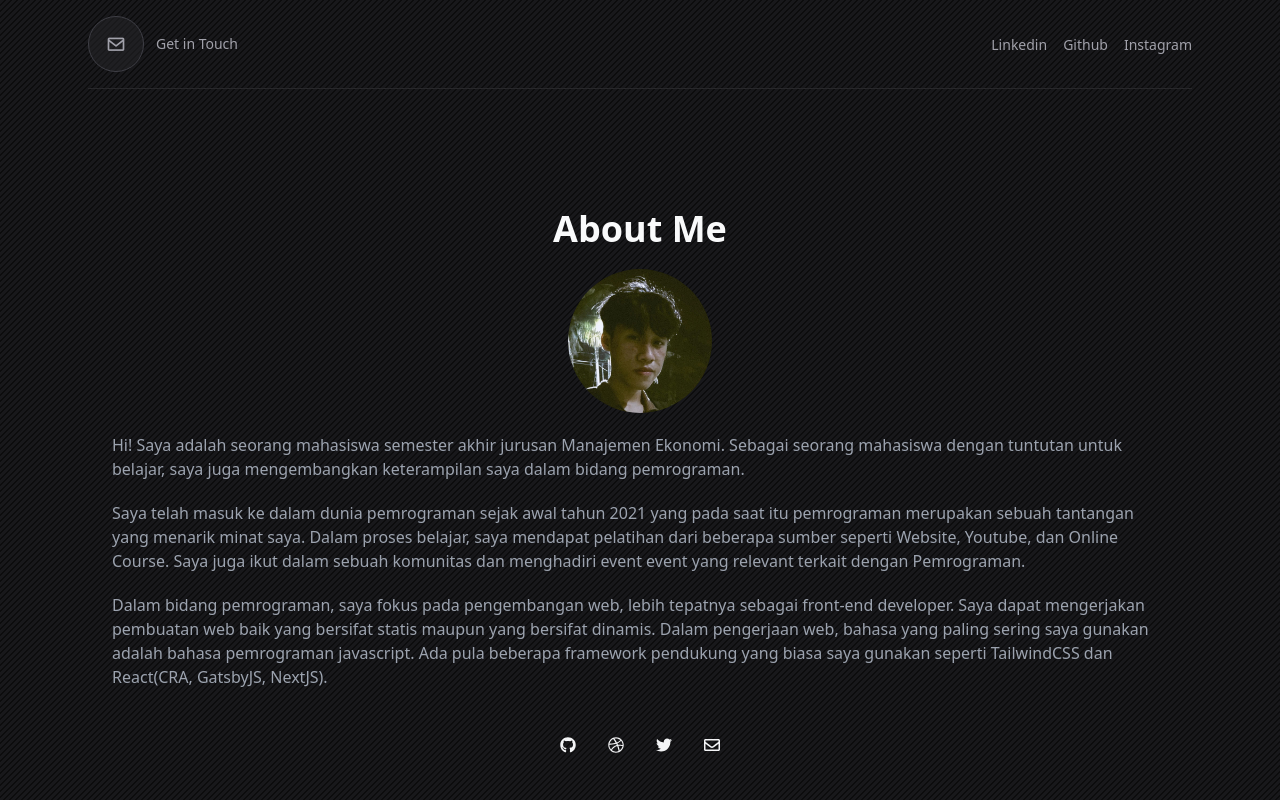
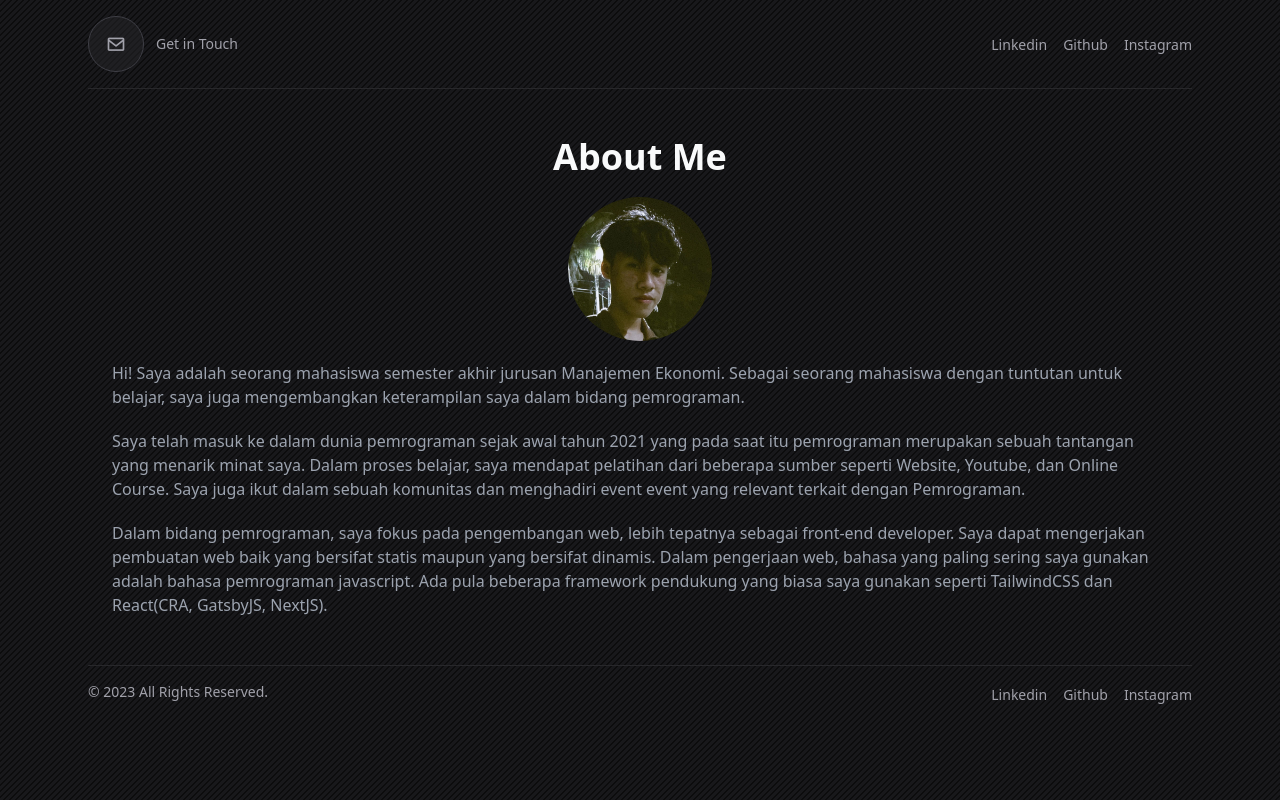
Before and after one commit to ganimalqudhaifi/personal-web, a Next.js app: page / in a window 1280 px wide. Built offline with nearby package versions, Linux system fonts and the light colour scheme.

Commit message:
feat(home_page): add footer and links to social media

```diff
--- a/pages/index.js
+++ b/pages/index.js
@@ -26,7 +26,7 @@ export default function Index() {
 						</ul>
 					</nav>
 
-					<div className="pt-12">
+					<div >
 						<div className="m-6 space-y-5">
 							<h4 className="text-4xl font-semibold text-center">About Me</h4>
 							<div className="w-full flex items-center justify-center">
@@ -40,29 +40,19 @@ export default function Index() {
 								<p className="text-gray-400">Dalam bidang pemrograman, saya fokus pada pengembangan web, lebih tepatnya sebagai front-end developer. Saya dapat mengerjakan pembuatan web baik yang bersifat statis maupun yang bersifat dinamis. Dalam pengerjaan web, bahasa yang paling sering saya gunakan adalah bahasa pemrograman javascript. Ada pula beberapa framework pendukung yang biasa saya gunakan seperti TailwindCSS dan React(CRA, GatsbyJS, NextJS).</p>
 							</div>
 						</div>
-						<div className="flex justify-center pt-4 space-x-4 align-center">
-							<a rel="noopener noreferrer" href="#" aria-label="GitHub" className="p-2 rounded-md text-gray-100 hover:text-purple-400">
-								<svg viewBox="0 0 496 512" xmlns="http://www.w3.org/2000/svg" className="w-4 h-4 fill-current">
-									<path d="M165.9 397.4c0 2-2.3 3.6-5.2 3.6-3.3.3-5.6-1.3-5.6-3.6 0-2 2.3-3.6 5.2-3.6 3-.3 5.6 1.3 5.6 3.6zm-31.1-4.5c-.7 2 1.3 4.3 4.3 4.9 2.6 1 5.6 0 6.2-2s-1.3-4.3-4.3-5.2c-2.6-.7-5.5.3-6.2 2.3zm44.2-1.7c-2.9.7-4.9 2.6-4.6 4.9.3 2 2.9 3.3 5.9 2.6 2.9-.7 4.9-2.6 4.6-4.6-.3-1.9-3-3.2-5.9-2.9zM244.8 8C106.1 8 0 113.3 0 252c0 110.9 69.8 205.8 169.5 239.2 12.8 2.3 17.3-5.6 17.3-12.1 0-6.2-.3-40.4-.3-61.4 0 0-70 15-84.7-29.8 0 0-11.4-29.1-27.8-36.6 0 0-22.9-15.7 1.6-15.4 0 0 24.9 2 38.6 25.8 21.9 38.6 58.6 27.5 72.9 20.9 2.3-16 8.8-27.1 16-33.7-55.9-6.2-112.3-14.3-112.3-110.5 0-27.5 7.6-41.3 23.6-58.9-2.6-6.5-11.1-33.3 2.6-67.9 20.9-6.5 69 27 69 27 20-5.6 41.5-8.5 62.8-8.5s42.8 2.9 62.8 8.5c0 0 48.1-33.6 69-27 13.7 34.7 5.2 61.4 2.6 67.9 16 17.7 25.8 31.5 25.8 58.9 0 96.5-58.9 104.2-114.8 110.5 9.2 7.9 17 22.9 17 46.4 0 33.7-.3 75.4-.3 83.6 0 6.5 4.6 14.4 17.3 12.1C428.2 457.8 496 362.9 496 252 496 113.3 383.5 8 244.8 8zM97.2 352.9c-1.3 1-1 3.3.7 5.2 1.6 1.6 3.9 2.3 5.2 1 1.3-1 1-3.3-.7-5.2-1.6-1.6-3.9-2.3-5.2-1zm-10.8-8.1c-.7 1.3.3 2.9 2.3 3.9 1.6 1 3.6.7 4.3-.7.7-1.3-.3-2.9-2.3-3.9-2-.6-3.6-.3-4.3.7zm32.4 35.6c-1.6 1.3-1 4.3 1.3 6.2 2.3 2.3 5.2 2.6 6.5 1 1.3-1.3.7-4.3-1.3-6.2-2.2-2.3-5.2-2.6-6.5-1zm-11.4-14.7c-1.6 1-1.6 3.6 0 5.9 1.6 2.3 4.3 3.3 5.6 2.3 1.6-1.3 1.6-3.9 0-6.2-1.4-2.3-4-3.3-5.6-2z"></path>
-								</svg>
-							</a>
-							<a rel="noopener noreferrer" href="#" aria-label="Dribble" className="p-2 rounded-md text-gray-100 hover:text-purple-400">
-								<svg viewBox="0 0 512 512" xmlns="http://www.w3.org/2000/svg" className="w-4 h-4 fill-current">
-									<path d="M256 8C119.252 8 8 119.252 8 256s111.252 248 248 248 248-111.252 248-248S392.748 8 256 8zm163.97 114.366c29.503 36.046 47.369 81.957 47.835 131.955-6.984-1.477-77.018-15.682-147.502-6.818-5.752-14.041-11.181-26.393-18.617-41.614 78.321-31.977 113.818-77.482 118.284-83.523zM396.421 97.87c-3.81 5.427-35.697 48.286-111.021 76.519-34.712-63.776-73.185-116.168-79.04-124.008 67.176-16.193 137.966 1.27 190.061 47.489zm-230.48-33.25c5.585 7.659 43.438 60.116 78.537 122.509-99.087 26.313-186.36 25.934-195.834 25.809C62.38 147.205 106.678 92.573 165.941 64.62zM44.17 256.323c0-2.166.043-4.322.108-6.473 9.268.19 111.92 1.513 217.706-30.146 6.064 11.868 11.857 23.915 17.174 35.949-76.599 21.575-146.194 83.527-180.531 142.306C64.794 360.405 44.17 310.73 44.17 256.323zm81.807 167.113c22.127-45.233 82.178-103.622 167.579-132.756 29.74 77.283 42.039 142.053 45.189 160.638-68.112 29.013-150.015 21.053-212.768-27.882zm248.38 8.489c-2.171-12.886-13.446-74.897-41.152-151.033 66.38-10.626 124.7 6.768 131.947 9.055-9.442 58.941-43.273 109.844-90.795 141.978z"></path>
-								</svg>
-							</a>
-							<a rel="noopener noreferrer" href="#" aria-label="Twitter" className="p-2 rounded-md text-gray-100 hover:text-purple-400">
-								<svg viewBox="0 0 512 512" xmlns="http://www.w3.org/2000/svg" className="w-4 h-4 fill-current">
-									<path d="M459.37 151.716c.325 4.548.325 9.097.325 13.645 0 138.72-105.583 298.558-298.558 298.558-59.452 0-114.68-17.219-161.137-47.106 8.447.974 16.568 1.299 25.34 1.299 49.055 0 94.213-16.568 130.274-44.832-46.132-.975-84.792-31.188-98.112-72.772 6.498.974 12.995 1.624 19.818 1.624 9.421 0 18.843-1.3 27.614-3.573-48.081-9.747-84.143-51.98-84.143-102.985v-1.299c13.969 7.797 30.214 12.67 47.431 13.319-28.264-18.843-46.781-51.005-46.781-87.391 0-19.492 5.197-37.36 14.294-52.954 51.655 63.675 129.3 105.258 216.365 109.807-1.624-7.797-2.599-15.918-2.599-24.04 0-57.828 46.782-104.934 104.934-104.934 30.213 0 57.502 12.67 76.67 33.137 23.715-4.548 46.456-13.32 66.599-25.34-7.798 24.366-24.366 44.833-46.132 57.827 21.117-2.273 41.584-8.122 60.426-16.243-14.292 20.791-32.161 39.308-52.628 54.253z"></path>
-								</svg>
-							</a>
-							<a rel="noopener noreferrer" href="#" aria-label="Email" className="p-2 rounded-md text-gray-100 hover:text-purple-400">
-								<svg viewBox="0 0 512 512" xmlns="http://www.w3.org/2000/svg" className="w-4 h-4 fill-current">
-									<path d="M464 64H48C21.49 64 0 85.49 0 112v288c0 26.51 21.49 48 48 48h416c26.51 0 48-21.49 48-48V112c0-26.51-21.49-48-48-48zm0 48v40.805c-22.422 18.259-58.168 46.651-134.587 106.49-16.841 13.247-50.201 45.072-73.413 44.701-23.208.375-56.579-31.459-73.413-44.701C106.18 199.465 70.425 171.067 48 152.805V112h416zM48 400V214.398c22.914 18.251 55.409 43.862 104.938 82.646 21.857 17.205 60.134 55.186 103.062 54.955 42.717.231 80.509-37.199 103.053-54.947 49.528-38.783 82.032-64.401 104.947-82.653V400H48z"></path>
-								</svg>
-							</a>
+					</div>
+
+					<footer className="grid grid-cols-2 py-4 border-t-[0.5px] border-zinc-800">
+						<p className="text-sm text-zinc-400">© 2023 All Rights Reserved.</p>
+						<ul className="flex gap-4 justify-end items-center">
+							<li><Link href={'https://www.linkedin.com/in/andi-muhammad-ganim-alqudhaifi-9669b0214/'} terget="_blank" className="text-sm text-zinc-400 hover:text-zinc-200">Linkedin</Link></li>
+							<li><Link href={'https://github.com/ganimalqudhaifi'} terget="_blank" className="text-sm text-zinc-400 hover:text-zinc-200">Github</Link></li>
+							<li><Link href={'https://www.instagram.com/ganimalqudhaifi/'} terget="_blank" className="text-sm text-zinc-400 hover:text-zinc-200">Instagram</Link></li>
+						</ul>
+						<div>
+
 						</div>
-					</div>
+					</footer>
 				</div>
 			</div>
 		</>
```
